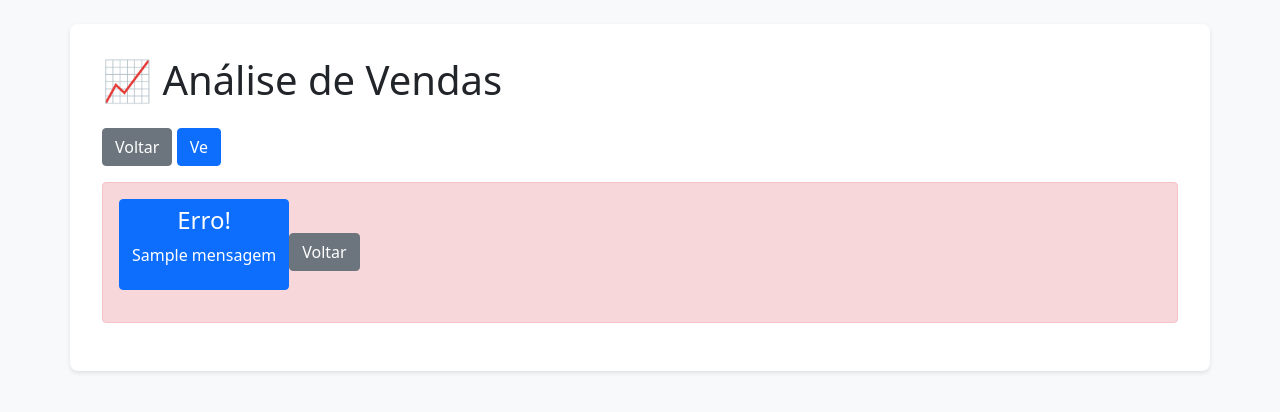
After one commit to gustavo-h-k-oliveira/data-science--flask-python, a Flask app: template data_science/templates/erro.html in a window 1280 px wide. The commit adds this page. Shown: the top 412 px of the page. Run offline with Flask 3, Linux system fonts and the light colour scheme; the template is opened without the code that fills it: most values are stand-ins (such as "Sample title", 1, 10 or a date in 2020).

Commit message:
Adiciona tratamento de erro para arquivo de vendas e cria template de erro.

```diff
--- a/data_science/app.py
+++ b/data_science/app.py
@@ -46,6 +46,7 @@ def analise_vendas():
                                 total_vendas=resumo['sum'].sum().round(2),
                                 graph_html=graph_html)
 
+
     except FileNotFoundError:
         return "Erro: Arquivo 'vendas.csv' não encontrado na pasta data/."
 
--- a/data_science/templates/base.html
+++ b/data_science/templates/base.html
@@ -9,6 +9,7 @@
     <div class="container mt-4">
         <h1 class="mb-4">📈 Análise de Vendas</h1>
         <a href="/" class="btn btn-secondary mb-3">Voltar</a>
+        <a href="/vendas" class="btn btn-primary mb-3">Ve
 
         <!-- Bloco de conteúdo específico de cada página -->
         {% block content %}{% endblock %}
--- /dev/null
+++ b/data_science/templates/erro.html
@@ -0,0 +1,9 @@
+{% extends "base.html" %}
+
+{% block content %}
+    <div class="alert alert-danger">
+        <h4>Erro!</h4>
+        <p>{{ mensagem }}</p>
+        <a href="/" class="btn btn-secondary">Voltar</a>
+    </div>
+{% endblock %}
--- a/data_science/templates/vendas.html
+++ b/data_science/templates/vendas.html
@@ -33,4 +33,8 @@
         {{ tabela|safe }}
     </div>
 
+    <!-- Tabela gerada pelo pandas -->
+    <!-- <div class="table-responsive">
+        {{ tabela|safe }}
+    </div> -->
 {% endblock %}
```
